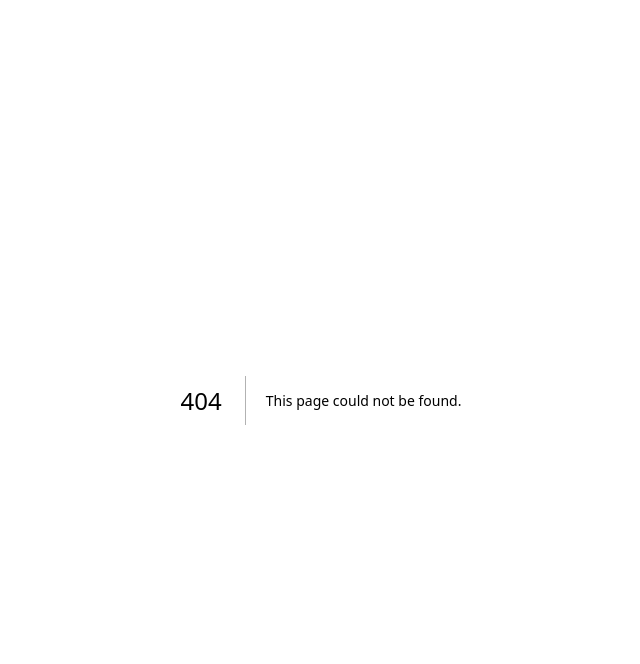
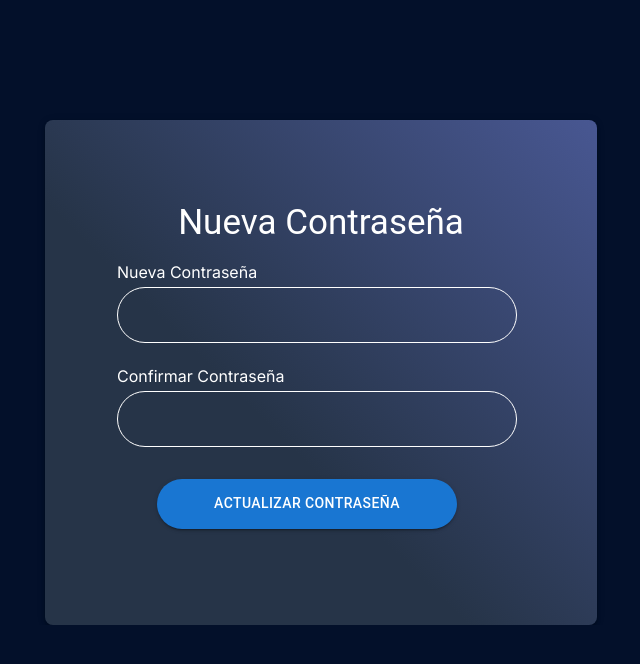
Before and after one commit to Tomas13d/CRM-RealState, a Next.js app in the folder front/crm-williams/: page /newpassword in a window 1280 px wide. Before the commit this address had no page. Shown: the top 664 px of the page, without its empty margins (319-959 px from the left). Built offline with nearby package versions, Linux system fonts and the light colour scheme.

Commit message:
maquetas de recuperar contraseña

```diff
--- /dev/null
+++ b/front/crm-williams/src/app/newpassword/page.tsx
@@ -0,0 +1,178 @@
+"use client";
+import { useState } from "react";
+
+import {
+  Container,
+  Box,
+  Typography,
+  TextField,
+  Button,
+  Grid,
+  FormControl,
+  FormHelperText,
+} from "@mui/material";
+
+const NewPassword: React.FC = () => {
+  const [password, setPassword] = useState("");
+  const [confirmPassword, setConfirmPassword] = useState("");
+  const [passwordError, setPasswordError] = useState("");
+  const [confirmPasswordError, setConfirmPasswordError] = useState("");
+
+  const handlePasswordChange = (event: React.ChangeEvent<HTMLInputElement>) => {
+    setPassword(event.target.value);
+    validatePassword(event.target.value);
+  };
+
+  const handleConfirmPasswordChange = (
+    event: React.ChangeEvent<HTMLInputElement>
+  ) => {
+    setConfirmPassword(event.target.value);
+    validateConfirmPassword(event.target.value);
+  };
+
+  const validatePassword = (passwordValue: string) => {
+    if (passwordValue.trim() === "") {
+      setPasswordError("Debe ingresar una contraseña.");
+    } else if (passwordValue.length < 6) {
+      setPasswordError("La contraseña debe tener al menos 6 caracteres.");
+    } else {
+      setPasswordError("");
+    }
+  };
+
+  const validateConfirmPassword = (confirmPasswordValue: string) => {
+    if (confirmPasswordValue.trim() === "") {
+      setConfirmPasswordError("Debe confirmar la contraseña.");
+    } else if (confirmPasswordValue !== password) {
+      setConfirmPasswordError("Las contraseñas no coinciden.");
+    } else {
+      setConfirmPasswordError("");
+    }
+  };
+
+  const handleSubmit = (event: React.FormEvent) => {
+    event.preventDefault();
+
+    if (!passwordError && !confirmPasswordError && password.trim() !== "") {
+      // Aquí puedes implementar la lógica para actualizar la contraseña.
+      // Por simplicidad, aquí simplemente redireccionamos a la página de inicio de sesión.
+    }
+  };
+
+  return (
+    <Container component="main" maxWidth="sm">
+      <Box
+        sx={{
+          boxShadow: 3,
+          borderRadius: 2,
+          px: 4,
+          py: 10,
+          marginTop: 15,
+          display: "flex",
+          flexDirection: "column",
+          alignItems: "center",
+          color: "white",
+          background:
+            "linear-gradient(45deg, rgba(38,52,72,1) 40%, rgba(72,87,146,1) 100%)",
+        }}
+      >
+        <Typography component="h1" variant="h5" sx={{ fontSize: "35px" }}>
+          Nueva Contraseña
+        </Typography>
+        <form onSubmit={handleSubmit} noValidate>
+          <FormControl fullWidth error={Boolean(passwordError)}>
+            <Grid
+              container
+              item
+              xs
+              sx={{ marginTop: "15px", marginLeft: "40px" }}
+            >
+              Nueva Contraseña
+            </Grid>
+            <TextField
+              margin="normal"
+              required
+              fullWidth
+              name="password"
+              type="password"
+              id="password"
+              value={password}
+              onChange={handlePasswordChange}
+              sx={{
+                width: "400px",
+                marginTop: "5px",
+                marginLeft: "40px",
+                borderColor: "#FFFFFF",
+                "& .MuiOutlinedInput-root": {
+                  borderRadius: "50px",
+                  "& fieldset": {
+                    borderColor: "#FFFFFF",
+                  },
+                },
+              }}
+            />
+            {passwordError && (
+              <FormHelperText sx={{ marginLeft: "40px" }}>
+                {passwordError}
+              </FormHelperText>
+            )}
+          </FormControl>
+          <FormControl fullWidth error={Boolean(confirmPasswordError)}>
+            <Grid
+              container
+              item
+              xs
+              sx={{ marginTop: "15px", marginLeft: "40px" }}
+            >
+              Confirmar Contraseña
+            </Grid>
+            <TextField
+              margin="normal"
+              required
+              fullWidth
+              name="confirmPassword"
+              type="password"
+              id="confirmPassword"
+              value={confirmPassword}
+              onChange={handleConfirmPasswordChange}
+              sx={{
+                width: "400px",
+                marginTop: "5px",
+                marginLeft: "40px",
+                borderColor: "#FFFFFF",
+                "& .MuiOutlinedInput-root": {
+                  borderRadius: "50px",
+                  "& fieldset": {
+                    borderColor: "#FFFFFF",
+                  },
+                },
+              }}
+            />
+            {confirmPasswordError && (
+              <FormHelperText sx={{ marginLeft: "40px" }}>
+                {confirmPasswordError}
+              </FormHelperText>
+            )}
+          </FormControl>
+          <Button
+            type="submit"
+            fullWidth
+            variant="contained"
+            sx={{
+              mt: 3,
+              mb: 2,
+              borderRadius: "50px",
+              width: "300px",
+              height: "50px",
+              marginLeft: "80px",
+            }}
+          >
+            Actualizar Contraseña
+          </Button>
+        </form>
+      </Box>
+    </Container>
+  );
+};
+
+export default NewPassword;
```
Also changed, not shown: front/crm-williams/src/app/login/page.tsx (+4 -3 lines), front/crm-williams/src/app/recovery/page.tsx (added, +134 -0 lines).
